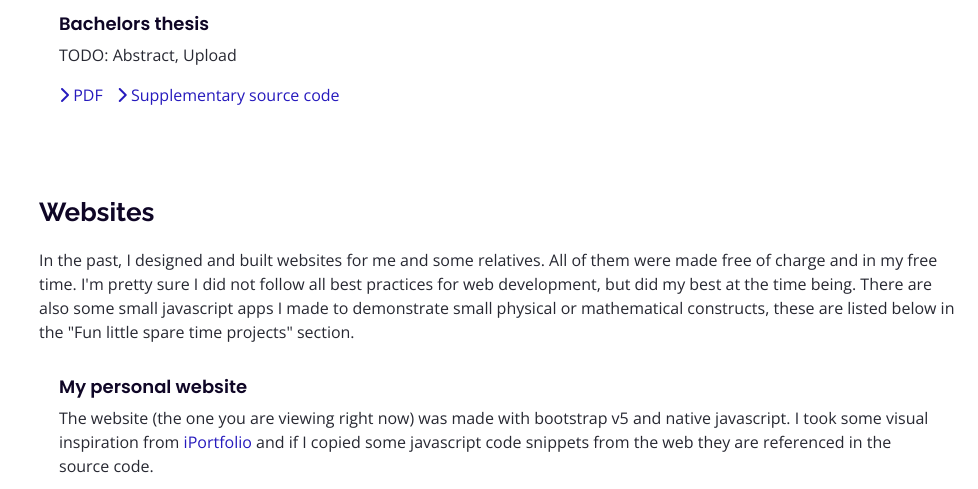
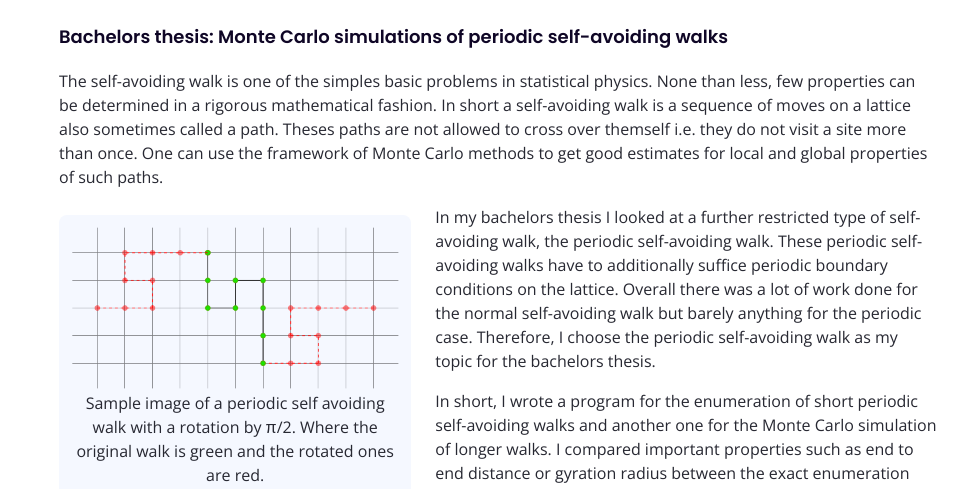
Before and after one commit to semohr/semohr.github.io, a plain HTML site: page index.html in a window 1280 px wide. Shown: the part 3275-3764 px from the top of the page, without its empty margins (302-1280 px from the left). Drawn offline with nearby package versions, Linux system fonts and the light colour scheme.

Commit message:
Some content for my ba

```diff
--- a/assets/css/main.css
+++ b/assets/css/main.css
@@ -2,7 +2,7 @@
 * @Author: Sebastian B. Mohr
 * @Date:   2020-08-07 16:24:28
 * @Last Modified by:   Sebastian
-* @Last Modified time: 2020-08-09 16:19:53
+* @Last Modified time: 2020-08-09 18:41:09
 */
 
 
@@ -515,13 +515,21 @@ section .no-padding{
   position: relative;
 }
 
+.works-item figure {
+  background-color: #f5f8ff;
+  margin-top:  10px;
+  padding: 10px;
+  border-radius: 8px;
+  text-align: center;
+}
+
 .myworks .works-item h4{
   line-height: 18px;
   font-size: 18px;
   font-weight: 600;
   font-family: "Poppins", sans-serif;
   color: #0f0626;
-  margin-bottom: 10px;
+  padding-bottom: 15px;
 }
 
 .myworks .works-item .works-link {
--- a/index.html
+++ b/index.html
@@ -174,8 +174,24 @@
             </div>
 
             <div class="works-item">
-              <h4>Bachelors thesis</h4>
-              <p>TODO: Abstract, Upload</p>
+
+              <h4>Bachelors thesis: Monte Carlo simulations of periodic self-avoiding walks</h4>
+              <p> The self-avoiding walk is one of the simples basic problems in statistical physics. None than less, few properties can be determined in a rigorous mathematical fashion. In short a self-avoiding walk is a sequence of moves on a lattice also sometimes called a path. Theses paths are not allowed to cross over themself i.e. they do not visit a site more than once. One can use the framework of Monte Carlo methods to get good estimates for local and global properties of such paths. </p>
+
+              <div class="row">
+                <div class="col-lg-5">
+                  <figure>
+                    <img src="assets/img/ba.png" class="img-fluid" alt="Picture of periodic self avoiding walk"/>
+                    <figcaption>
+                    Sample image of a periodic self avoiding walk with a rotation by π/2. Where the original walk is green and the rotated ones are red.
+                    </figcaption>
+                  </figure>
+                </div>
+                <div class="col-lg-7">
+                  <p>In my bachelors thesis I looked at a further restricted type of self-avoiding walk, the periodic self-avoiding walk. These periodic self-avoiding walks have to additionally suffice periodic boundary conditions on the lattice. Overall there was a lot of work done for the normal self-avoiding walk but barely anything for the periodic case. Therefore, I choose the periodic self-avoiding walk as my topic for the bachelors thesis.</p>
+                  <p>In short, I wrote a program for the enumeration of short periodic self-avoiding walks and another one for the Monte Carlo simulation of longer walks. I compared important properties such as end to end distance or gyration radius between the exact enumeration and the approximations from Monte Carlo simulation. All programs were written in C++ and the data was evaluated using python and matplotlib. If all of that sound interesting or fun to you, feel free to take a look.</p>
+                </div>
+              </div>
               <a class="works-link" href=""><i class="fas fa-chevron-right"></i> PDF</a>
               <a class="works-link" href=""><i class="fas fa-chevron-right"></i> Supplementary source code</a>
             </div>
```
Also changed, not shown: assets/img/ba.png (added).
